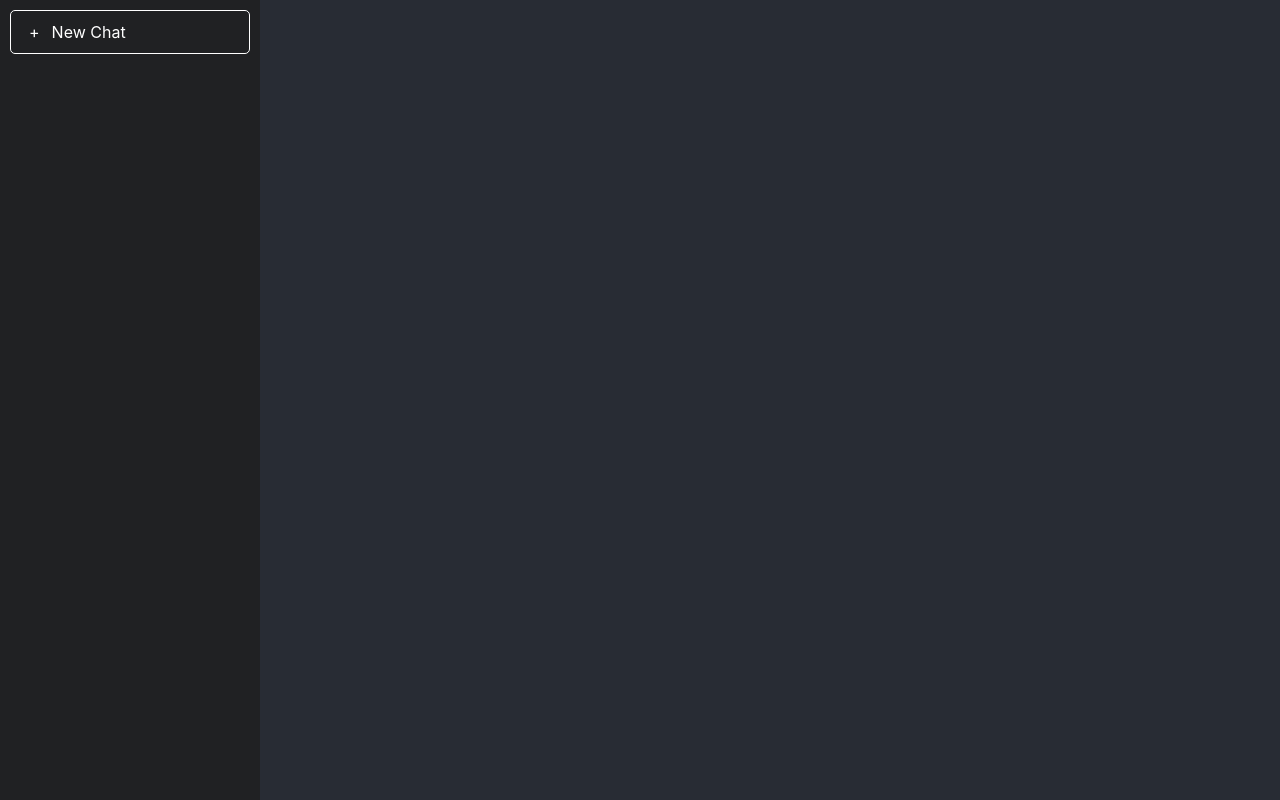
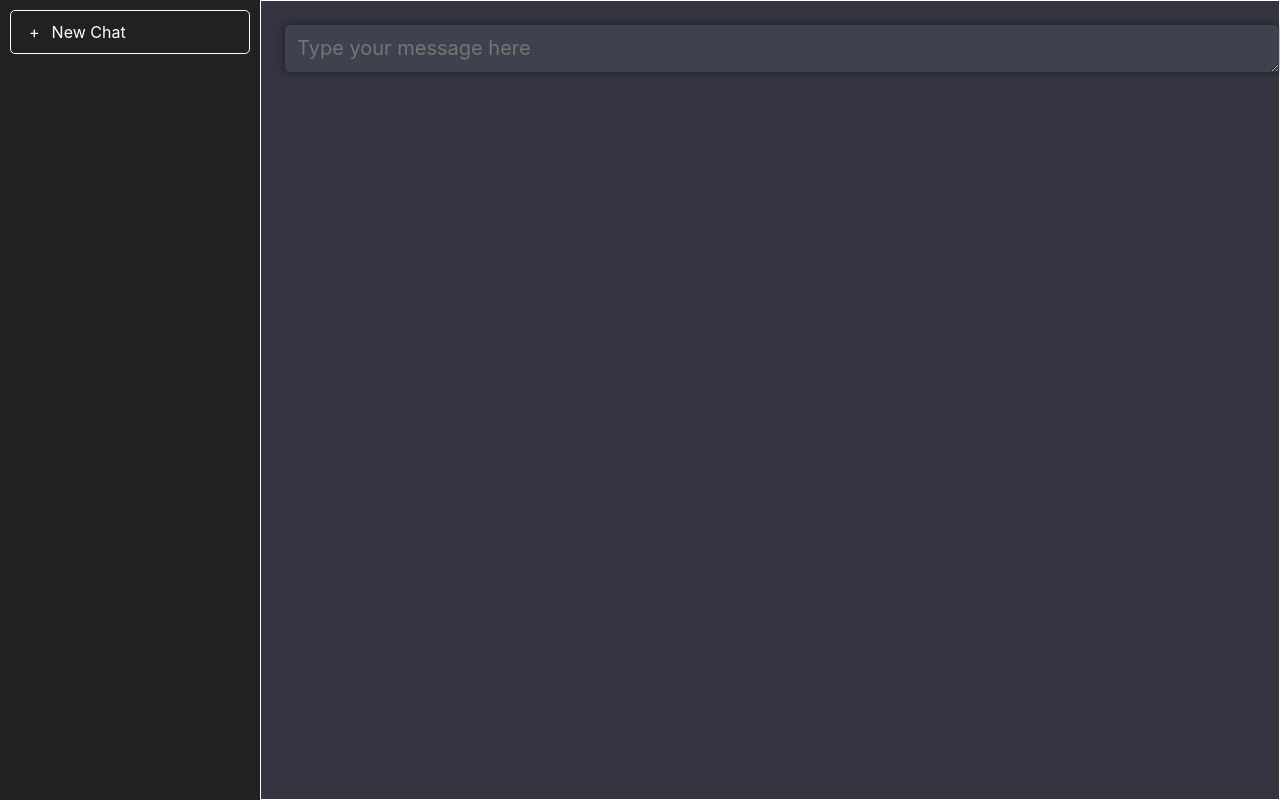
Before and after one commit to yrs147/Chatgpt-clone, a React (Create React App) app: page / in a window 1280 px wide. Built offline with nearby package versions, Linux system fonts and the light colour scheme.

Commit message:
Added search bar

```diff
--- a/src/App.css
+++ b/src/App.css
@@ -46,6 +46,22 @@
     animation: App-logo-spin infinite 20s linear;
   }
 }
+.chat-input-holder{
+  padding: 12px;
+}
+.chat-input{
+  background-color: #40414f;
+  width: 100%;
+  padding: 12px;
+  color: white;
+  font-size: 1.25em;
+  border-radius: 5px;
+  border-color: none;
+  border: none;
+  margin: 12px;
+  outline: none;
+  box-shadow: 0 0 8px 0 rgba(0,0,0,0.5);
+}
 
 .App-header {
   background-color: #282c34;
--- a/src/App.js
+++ b/src/App.js
@@ -11,9 +11,11 @@
         New Chat
       </div>
     </aside>
-    <section classNmae="chatbox">
+    <section className="chatbox">
       <div className="chat-input-holder">
+        <textarea rows="1" className="chat-input" placeholder="Type your message here">
 
+        </textarea>
       </div>
     </section>
     </div>
```
